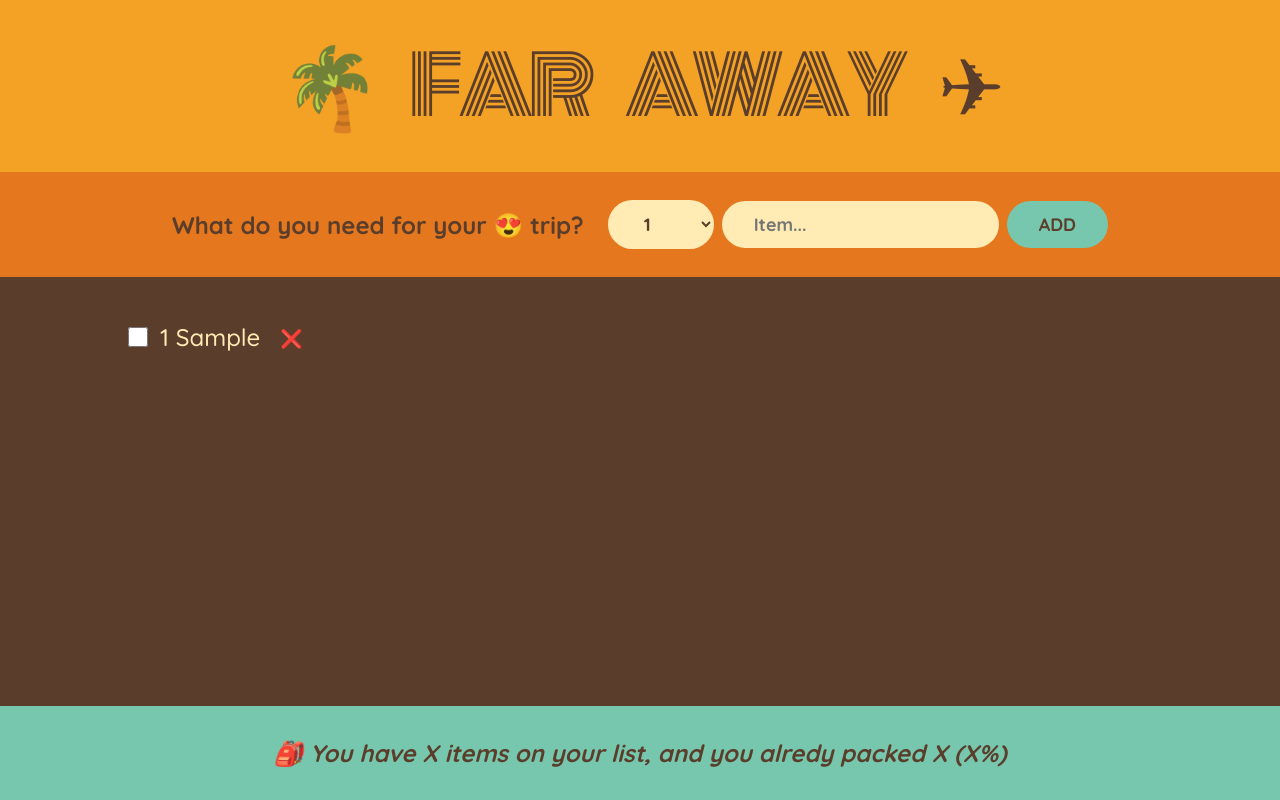
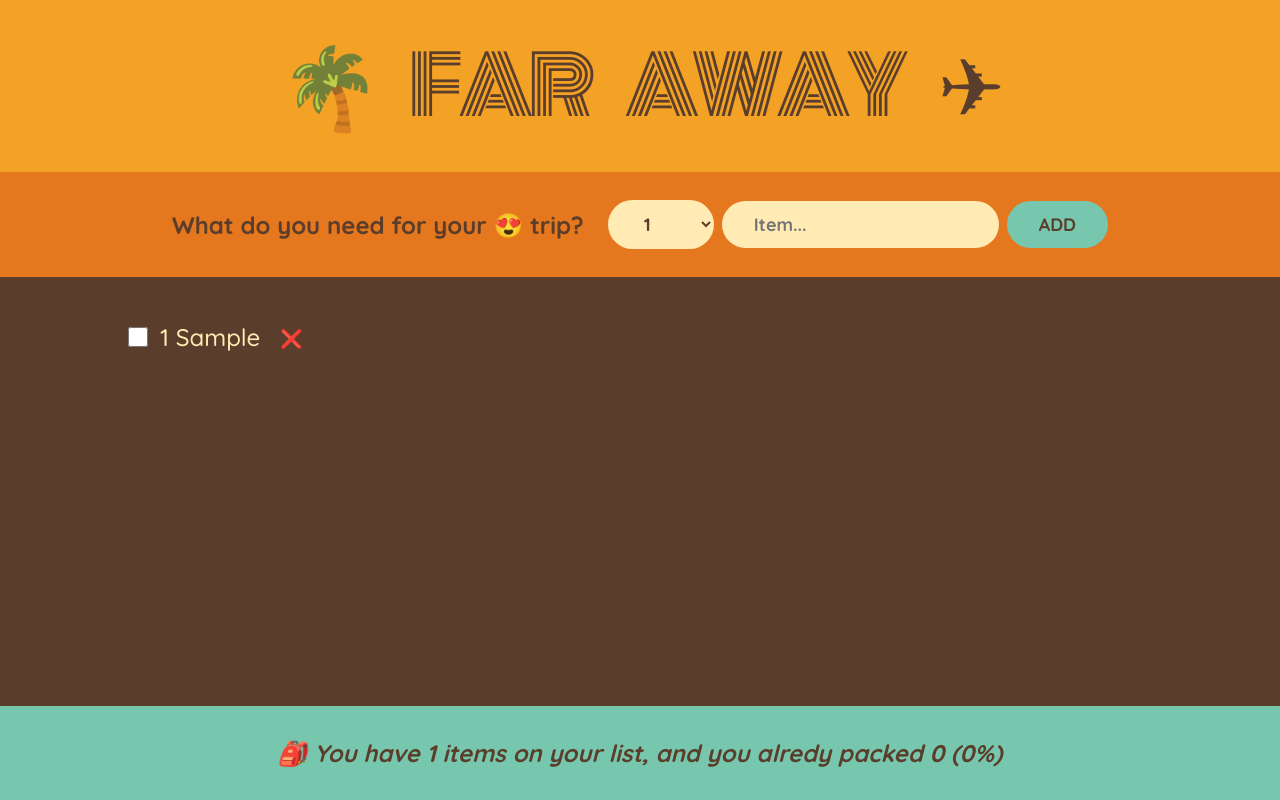
Before and after one commit to EugeneLevkovych/react-travel-list, a React (Vite) app: page / in a window 1280 px wide. Both pictures are taken after typing "Sample" into the empty fields and a click on the button "ADD". Built offline with nearby package versions, Linux system fonts and the light colour scheme.

Commit message:
add stats

```diff
--- a/src/App.jsx
+++ b/src/App.jsx
@@ -28,7 +28,8 @@
       <Logo />
       <Form onAddItems={handleAddItems} />
       <PackingList items={items} onDeleteItem={handleDeleteItem} onToggleItem={handleToggleItem} />
-      <Stats />
+      <Stats items={items}/>
     </div>
   );
 }
+//next 7 86 mac-mini
--- a/src/components/Stats.jsx
+++ b/src/components/Stats.jsx
@@ -1,7 +1,15 @@
-export default function Stats() {
+export default function Stats({ items }) {
+if(!items.length) return <p className="stats"><em>Start adding some items to yuur packing list 🚀</em></p>
+
+  const numItems = items.length;
+  const numPacked = items.filter((item) => item.packed).length;
+  const percentage = Math.round((numPacked / numItems) * 100);
+
   return (
     <footer className="stats">
-      <em>🎒 You have X items on your list, and you alredy packed X (X%)</em>
+      <em>
+      {percentage === 100 ? "You got everything! Ready to go✈️" : `🎒 You have ${numItems} items on your list, and you alredy packed ${numPacked} (${percentage}%)`}
+      </em>
     </footer>
   );
 }
--- a/src/components/item.jsx
+++ b/src/components/item.jsx
@@ -1,4 +1,5 @@
 export default function Item({ ite, onDeleteItem, onToggleItem }) {
+
   return (
     <li>
       <input type="checkbox" value={ite.packed} onChange={()=>{onToggleItem(ite.id)}}/>
```
